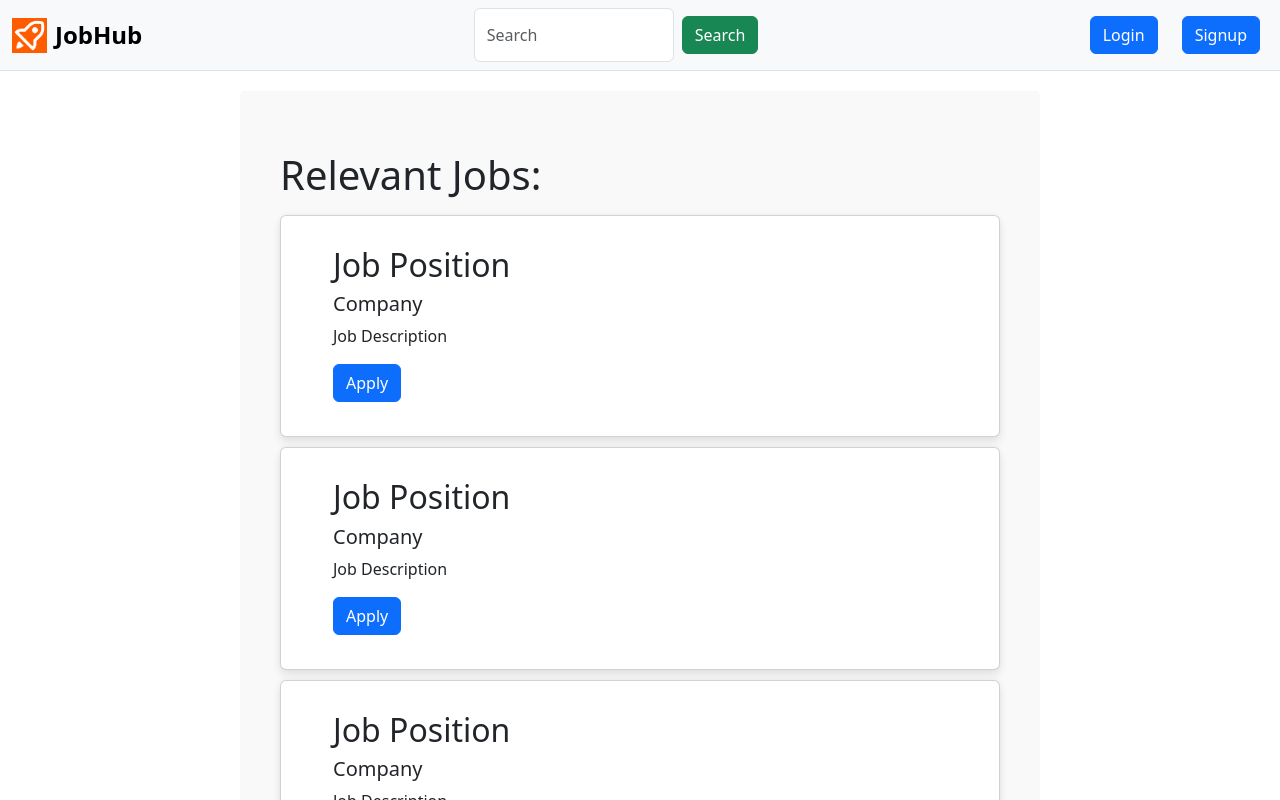
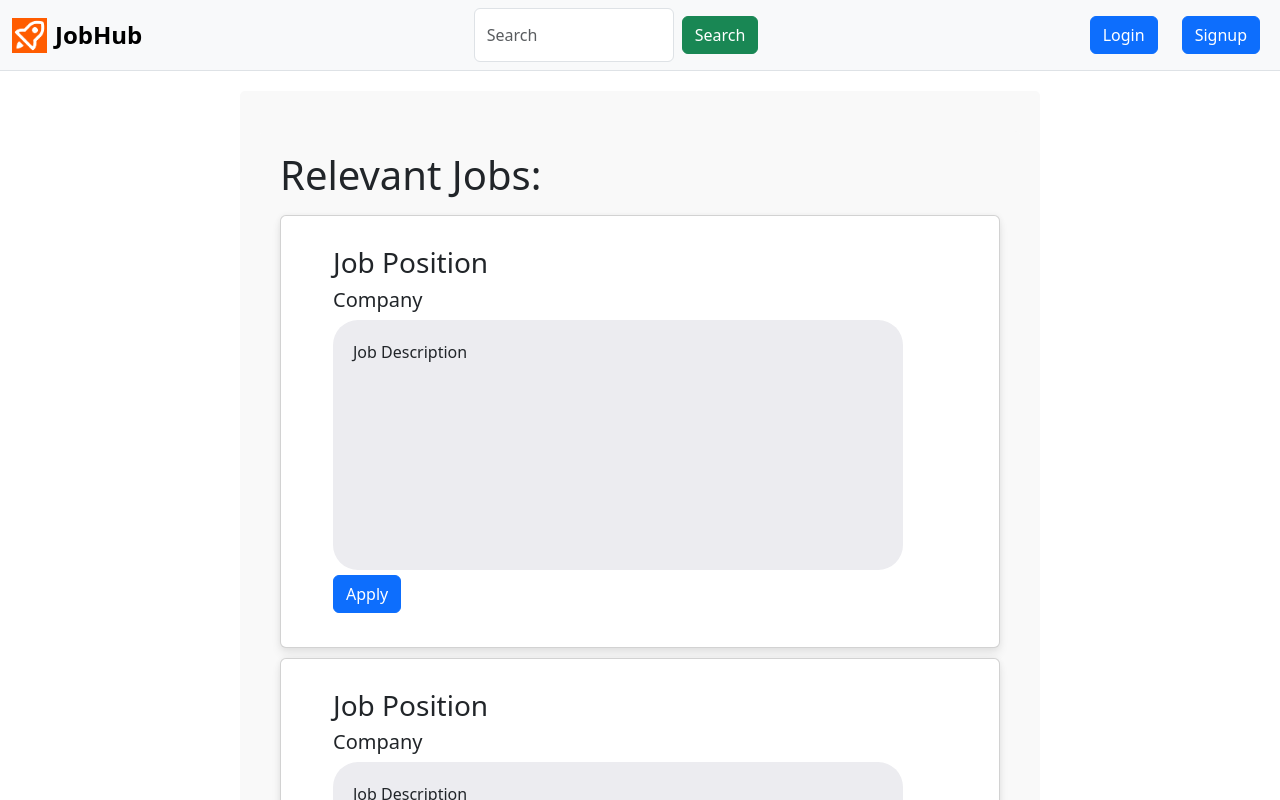
Before and after one commit to paulhuii/SENG401-Project, a React (Create React App) app in the folder client/: page /JobBoard in a window 1280 px wide. Shown: the top 800 px of the page. Built offline with nearby package versions, Linux system fonts and the light colour scheme.

Commit message:
JobListing description auto scrollable

```diff
--- a/client/src/components/jobPosting/JobListing.css
+++ b/client/src/components/jobPosting/JobListing.css
@@ -11,3 +11,16 @@
     transform: scale(1.05);
     box-shadow: 0 10px 20px rgba(0,0,0,.12), 0 4px 8px rgba(0,0,0,.06);
 }
+
+.description{
+    margin-top: 5px;
+    margin-bottom: 5px;
+    margin-right: auto;
+    margin-left: auto;
+    border-radius: 25px;
+    background: #ececf0;
+    padding: 20px;
+    width: 100%;
+    height: 250px;
+    overflow: auto;
+}
--- a/client/src/components/jobPosting/JobListing.js
+++ b/client/src/components/jobPosting/JobListing.js
@@ -7,9 +7,11 @@ const JobListing = () => {
     <div class="row-lg-4 d-flex align-items-stretch">
         <div class="card w-100">
         <div class="card-body">
-            <h2 class="card-title">Job Position</h2>
+            <h3 class="card-title">Job Position</h3>
             <h5>Company</h5>
-            <p class="card-text"> Job Description </p>
+            <div class="description">
+                <p class="card-text">Job Description</p>
+            </div>
             <button class="btn btn-primary" type="submit">Apply</button>
         </div>
         </div>
```
